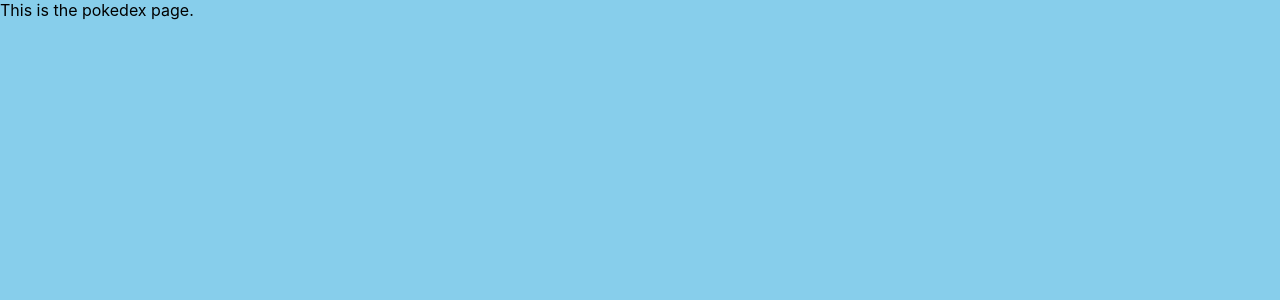
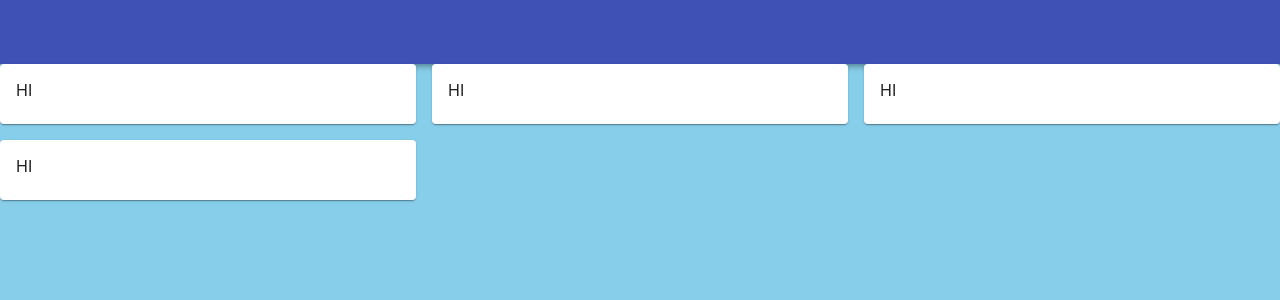
Before and after one commit to Barbicsek/Reactomon, a React (Create React App) app: page / in a window 1280 px wide. Shown: the top 300 px of the page. Built offline with nearby package versions, Linux system fonts and the light colour scheme.

Commit message:
Installed material userinterface framework and added some style to the pokedex page

```diff
--- a/package.json
+++ b/package.json
@@ -3,6 +3,7 @@
   "version": "0.1.0",
   "private": true,
   "dependencies": {
+    "@material-ui/core": "^4.11.3",
     "@testing-library/jest-dom": "^5.11.9",
     "@testing-library/react": "^11.2.5",
     "@testing-library/user-event": "^12.8.0",
--- a/src/Components/Pokedex.js
+++ b/src/Components/Pokedex.js
@@ -1,11 +1,41 @@
-import React from 'react'
+import React from 'react';
+import { AppBar, Toolbar, Grid, Card, CardContent } from "@material-ui/core";
+import { makeStyles } from "@material-ui/core/styles";
+
+const useStyles = makeStyles({
+    pokedexContainer: {
+        paddingTop: "20px",
+        paddingLeft: "50px",
+        paddingRight: "50px",
+    }
+});
+
+const getPokemonCard = () => {
+    return (
+        <Grid item xs={12} sm={4}>
+            <Card>
+                <CardContent>HI</CardContent>
+            </Card>
+        </Grid>
+    )
+
+};
 
 const Pokedex = () => {
+    const classes = useStyles;
     return (
-        <div>
-            This is the pokedex page.
-        </div>
+        <>
+            <AppBar position="static">
+                <Toolbar/>
+            </AppBar>
+            <Grid container spacing={2} className={classes.pokedexContainer}>
+                {getPokemonCard()}
+                {getPokemonCard()}
+                {getPokemonCard()}
+                {getPokemonCard()}
+            </Grid>
+        </>
     )
 }
 
-export default Pokedex
+export default Pokedex;
```
Also changed, not shown: 1 other file (tests, documents, lock files or other folders).
